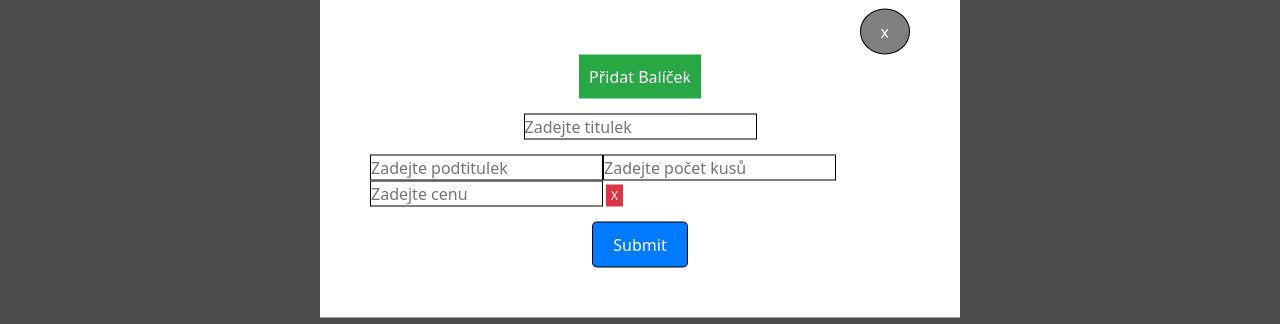
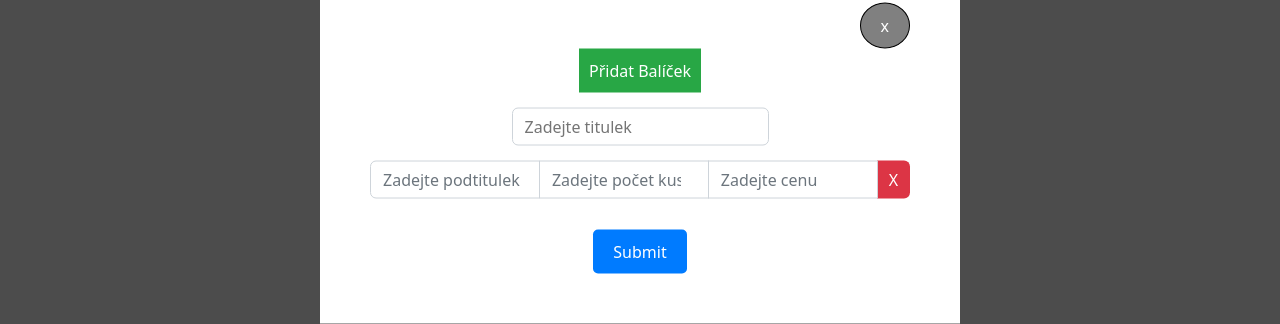
Before and after one commit to vitekProch/hana-web, a React (Create React App) app in the folder client/: page /cenik in a window 1280 px wide. Both pictures are taken after a click on the button "Přidat standartní balíček". Shown: the part 262-586 px from the top of the page. Built offline with nearby package versions, Linux system fonts and the light colour scheme; no server answers.

Commit message:
Small price form view update and big form rmv button update

```diff
--- a/client/src/components/BigPersonalItemForm.scss
+++ b/client/src/components/BigPersonalItemForm.scss
@@ -49,3 +49,15 @@
 .big-price-delete-specific:hover{
     background-color: #c82333;
 }
+.remove-btn {
+    background-color: #dc3545;
+    border: none;
+    border-radius: 0!important;
+    color: #fff;
+    cursor: pointer;
+    font-size: 12px;
+    line-height: 1;
+    margin-left: 3px;
+    padding: 5px;
+    transition: background-color .3s ease;
+}
--- a/client/src/components/SmallPersonalItemForm.js
+++ b/client/src/components/SmallPersonalItemForm.js
@@ -1,9 +1,11 @@
+import Form from 'react-bootstrap/Form';
+import InputGroup from 'react-bootstrap/InputGroup';
 import "./SmallPersonalItemForm.scss"
 import axios from "axios"
 import { useState } from "react";
 const urlProductionSmallPriceList = 'https://beige-crab-coat.cyclic.app/api/v1/smallPersonalPriceList';
 
-const SmallPersonalItemForm = ({ fetchData, onClose }) => {
+const SmallPersonalItemForm = ({ fetchSmallPriceList, smallOnClose }) => {
     const [smallPriceTitle, setSmallPriceTitle] = useState('');
     const [inputList, setInputList] = useState([{ smallPriceListSubtitle: '', smallPriceListQuantity: '', smallPriceListPrice: '' }]);
 
@@ -12,9 +14,9 @@ const SmallPersonalItemForm = ({ fetchData, onClose }) => {
         setInputList([...inputList, { smallPriceListSubtitle: '', smallPriceListQuantity: '', smallPriceListPrice: '' }]);
     };
     const handleChange = (e, index) => {
-        const { id, value } = e.target;
+        const { name, value } = e.target;
         const list = [...inputList];
-        list[index][id] = value;
+        list[index][name] = value;
         setInputList(list);
     };
     const handleRemove = (e, index) => {
@@ -42,8 +44,8 @@ const SmallPersonalItemForm = ({ fetchData, onClose }) => {
                 pricePackage: values
             })
             console.log(resp);
-            fetchData();
-            onClose();
+            fetchSmallPriceList();
+            smallOnClose();
         } catch (error) {
             console.log(error.response);
         }
@@ -51,51 +53,46 @@ const SmallPersonalItemForm = ({ fetchData, onClose }) => {
 
 
     return (
-        <form className="smallPriceSubmit">
+        <form className="small-price-submit">
             <button className="add-btn" onClick={(e) => handleAdd(e)}>Přidat Balíček</button>
             <input
                 type="text"
                 placeholder="Zadejte titulek"
-                className=""
-                id="smallPriceListTitle"
+                name="smallPriceListTitle"
                 value={smallPriceTitle}
                 onChange={e => setSmallPriceTitle(e.target.value)}
             />
             {
                 inputList.map((data, index) => {
                     return (
-                        <div key={index}>
-                            <input
+                        <InputGroup key={index} className="mb-3">
+                            <Form.Control
                                 type="text"
                                 placeholder="Zadejte podtitulek"
-                                className=""
-                                id="smallPriceListSubtitle"
+                                name="smallPriceListSubtitle"
                                 value={data.smallPriceListSubtitle}
                                 onChange={e => handleChange(e, index)}
                             />
-                            <input
+                            <Form.Control
                                 type="number"
                                 placeholder="Zadejte počet kusů"
-                                className=""
-                                id="smallPriceListQuantity"
+                                name="smallPriceListQuantity"
                                 value={data.smallPriceListQuantity}
                                 onChange={e => handleChange(e, index)}
                             />
-                            <input
+                            <Form.Control
                                 type="number"
                                 placeholder="Zadejte cenu"
-                                className=""
-                                id="smallPriceListPrice"
+                                name="smallPriceListPrice"
                                 value={data.smallPriceListPrice}
                                 onChange={e => handleChange(e, index)}
                             />
-                            <button className="remove-btn" onClick={(e) => handleRemove(e, index)}>X</button>
-                        </div>
-
+                            <InputGroup.Text className="small-price-delete-specific" onClick={(e) => handleRemove(e, index)}>X</InputGroup.Text>
+                        </InputGroup>
                     )
                 })
             }
-            <input className="send-btn" type="submit" onClick={(e) =>  smallPriceSubmit(e) } />
+            <input className="send-btn" type="submit" onClick={(e) => smallPriceSubmit(e)} />
         </form>
     )
 }
--- a/client/src/components/SmallPersonalItemForm.scss
+++ b/client/src/components/SmallPersonalItemForm.scss
@@ -1,11 +1,23 @@
-.smallPriceSubmit{
+.small-price-submit{
     display: flex;
     flex-direction: column;
     align-items: center;
     gap: 15px;
 }
-.smallPriceSubmit input {
-    border: 1px solid black;
+
+.small-price-submit input[type=text] {
+  display: block;
+  padding: 0.375rem 0.75rem;
+  font-size: 1rem;
+  font-weight: 400;
+  line-height: 1.5;
+  color: #212529;
+  background-color: #fff;
+  background-clip: padding-box;
+  border: 1px solid #ced4da;
+  appearance: none;
+  border-radius: 0.375rem;
+  transition: border-color .15s ease-in-out,box-shadow .15s ease-in-out;
 }
 .send-btn {
     background-color: #007bff;
@@ -21,21 +33,15 @@
 .send-btn:hover {
     background-color: #0069d9;
 }
-.remove-btn {
-    background-color: #dc3545;
-    color: #fff;
-    border: none;
-    padding: 5px;
-    font-size: 12px;
-    cursor: pointer;
-    transition: background-color 0.3s ease;
-    line-height: 1;
-    margin-left: 3px;
-    border-radius: 0 !important;
-  }
+.small-price-delete-specific{
+  border: 0 !important;
+  background-color: #dc3545;
+  cursor: pointer;
+  color: #fff;
+}
 
-.remove-btn:hover {
-    background-color: #c82333;
+.small-price-delete-specific:hover{
+  background-color: #c82333;
 }
 button.add-btn {
     background-color: #28a745;
```
